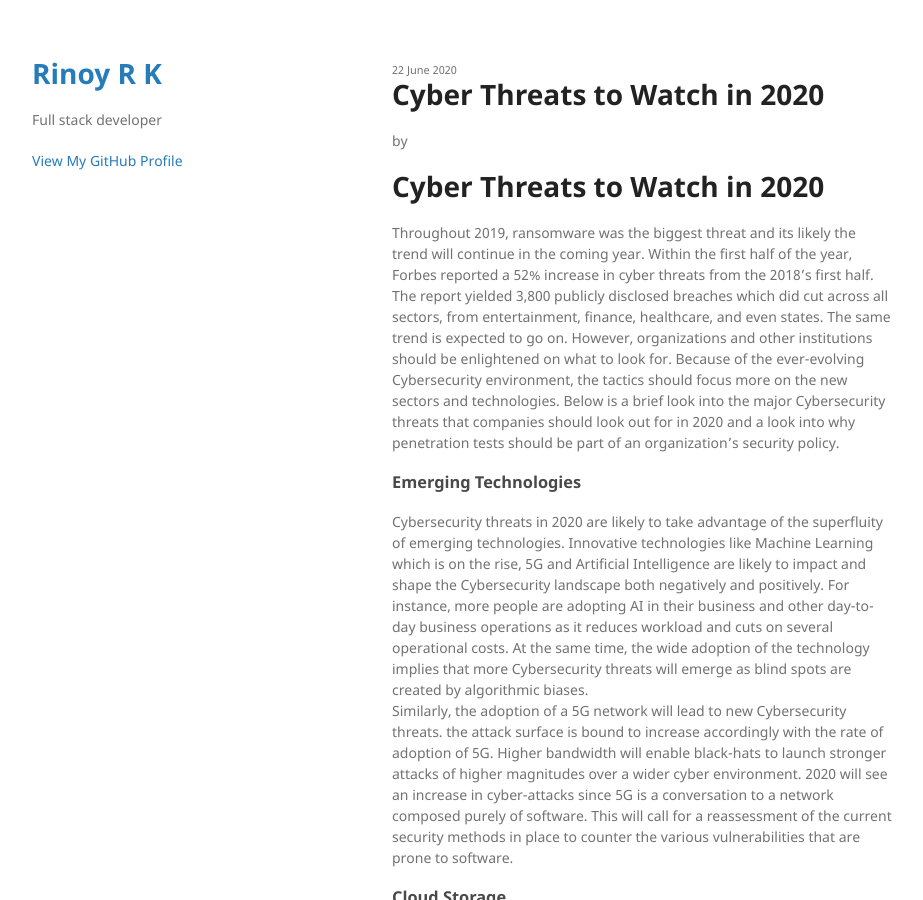
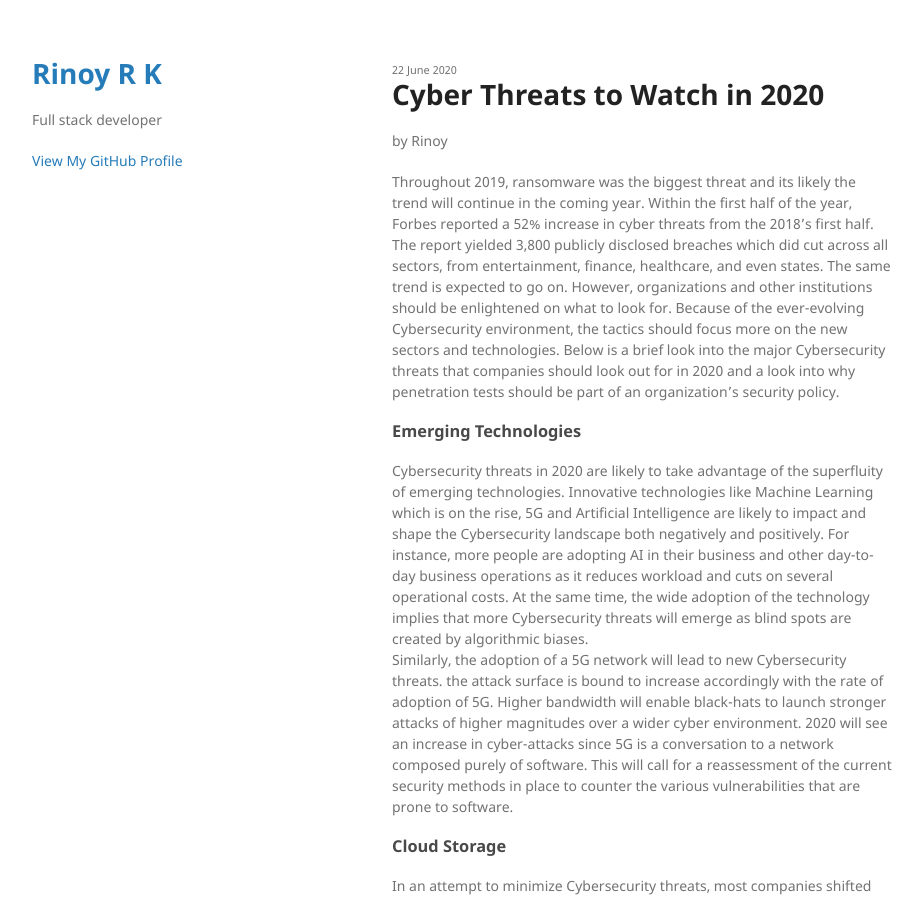
Before and after one commit to rinoyrk/rinoyrk.github.io, a Jekyll site: the page built from _posts/2020-06-22-Cyber-Threats-to-Watch-in-2020.md, in a window 1280 px wide and 900 px high. Shown: the whole window, without its empty margins (178-1101 px from the left). Built offline with Jekyll 4.4.1, drawn with Linux system fonts in a browser that asks for light colours.

Commit message:
Site updates

```diff
--- a/_posts/2020-06-22-Cyber-Threats-to-Watch-in-2020.md
+++ b/_posts/2020-06-22-Cyber-Threats-to-Watch-in-2020.md
@@ -1,9 +1,8 @@
 ---
 layout: post
 title:  "Cyber Threats to Watch in 2020"
+author: "Rinoy"
 ---
-
-# Cyber Threats to Watch in 2020
 
 Throughout 2019, ransomware was the biggest threat and its likely the trend will continue in the coming year. Within the first half of the year, Forbes reported a 52% increase in cyber threats from the 2018's first half. The report yielded 3,800 publicly disclosed breaches which did cut across all sectors, from entertainment, finance, healthcare, and even states. The same trend is expected to go on. However, organizations and other institutions should be enlightened on what to look for. Because of the ever-evolving Cybersecurity environment, the tactics should focus more on the new sectors and technologies. Below is a brief look into the major Cybersecurity threats that companies should look out for in 2020 and a look into why penetration tests should be part of an organization's security policy.
 ### Emerging Technologies
```
